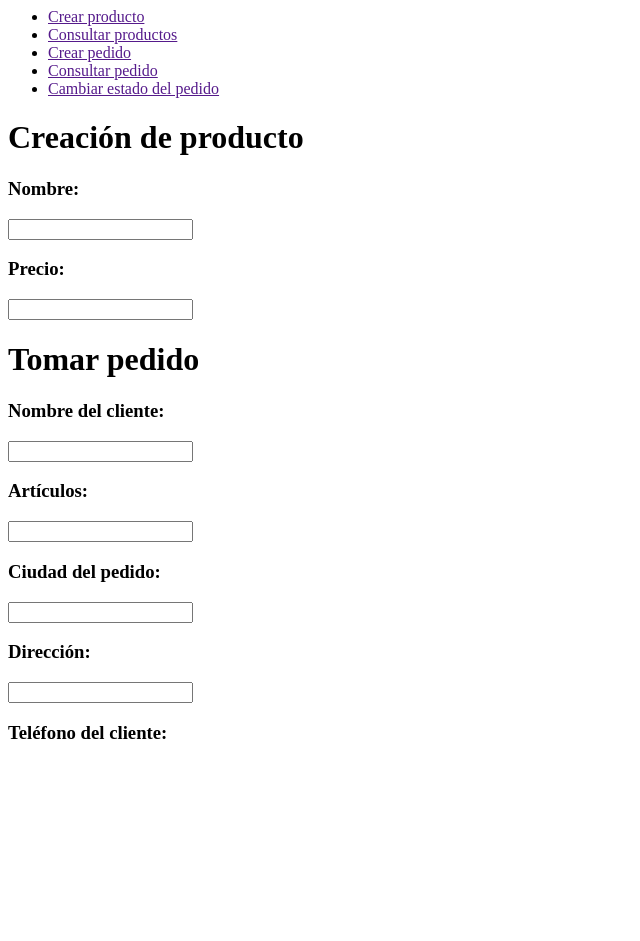
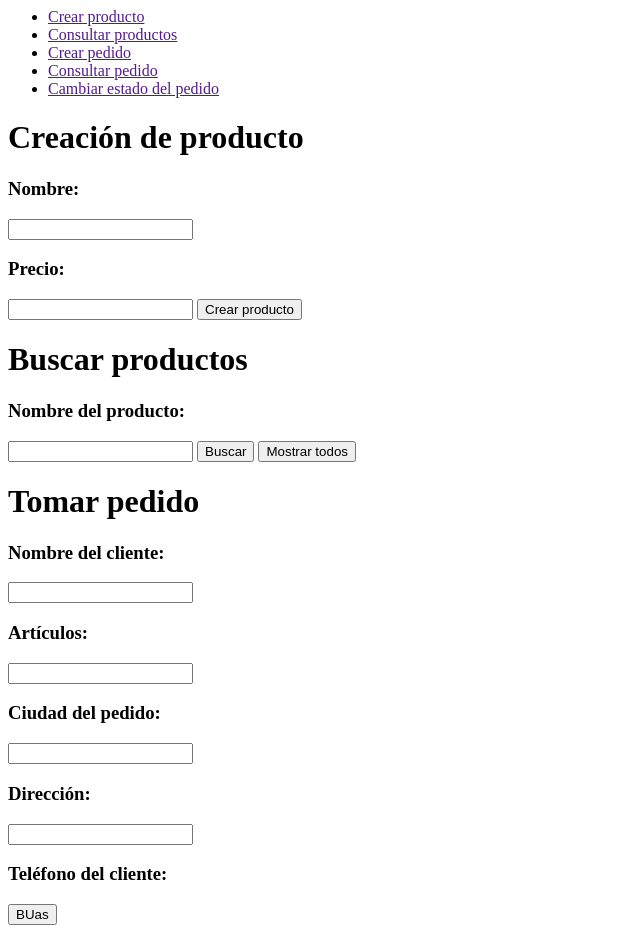
Before and after one commit to EdwardJrS/repo-js, a plain HTML site: page Extras/Otros/Test5g/test5g.html in a window 1280 px wide. Shown: the whole page, without its empty margins (0-640 px from the left). Before the commit the page ends 800 px from the top, so only its background shows below. Drawn offline with Linux system fonts and the light colour scheme.

Commit message:
Se crean los formularios y se deja funcional el formulario de creacion de articulos

```diff
--- a/Extras/Otros/Test5g/test5g.html
+++ b/Extras/Otros/Test5g/test5g.html
@@ -25,13 +25,23 @@
             <form action="">
                 <h1>Creación de producto</h1>
                 <h3>Nombre:</h3>
-                <input type="text" name="nombre-producto" id="">
+                <input type="text" name="nombre-producto" id="nombre-producto">
                 <h3>Precio:</h3>
-                <input type="text" name="precio-producto" id="">
+                <input type="text" name="precio-producto" id="precio-producto">
+                <button onclick="createProduct()" type="button">Crear producto</button>
+            </form>
+        </div>
+        <div id="container-form-show-products">
+            <form action="">
+                <h1>Buscar productos</h1>
+                <h3>Nombre del producto:</h3>
+                <input type="text" name="nombre-producto" id="nombre-producto-all">
+                <button onclick="getByName()" type="button">Buscar</button>
+                <button onclick="getAllProducts()" type="button">Mostrar todos</button>
             </form>
         </div>
         <div id="container-form-create-order">
-            <form action=""></form>
+            <form action="">
                 <h1>Tomar pedido</h1>
                 <h3>Nombre del cliente:</h3>
                 <input type="text" name="nombre-cliente" id="">
@@ -42,9 +52,8 @@
                 <h3>Dirección:</h3>
                 <input type="text" name="direccion-pedido" id="">
                 <h3>Teléfono del cliente:</h3>
-        </div>
-        <div id="container-form-show-products">
-            <form action=""></form>
+                <input type="button" value="BUas">
+            </form>
         </div>
         <div id="container-form-show-orders">
             <form action=""></form>
--- a/Extras/Otros/Test5g/test5gGui.js
+++ b/Extras/Otros/Test5g/test5gGui.js
@@ -0,0 +1,36 @@
+/**
+ * Formularios para los pedidos
+ */
+
+let orderList = [];
+let productList = [];
+
+function createProduct() {
+    let newProductName = document.getElementById('nombre-producto'.toLocaleLowerCase()).value;
+    let newProductPrice = parseFloat(document.getElementById('precio-producto').value);
+
+    if (!newProductName || !newProductPrice){ // VALIDA SI LOS CAMPOS SE ENVIAN VACÍOS
+        return alert("Error, verifique los datos del producto!");
+    } else {
+        var product = { // ASIGNA LOS VALORES DE LAS PROPIEDADES DEL OBJETO
+            productName: newProductName,
+            price: parseFloat(newProductPrice)
+        };
+        productList.push(product); // AGREGA EL OBJETO A LA LISTA
+        // let jsonString = JSON.stringify(productList, null, 2);
+        // console.log(jsonString);
+        document.getElementById('nombre-producto').value = "";
+        document.getElementById('precio-producto').value = "";
+        return alert(`Producto: ${product.productName} creado!`);
+    }
+ }
+
+ function getAllProducts() { // MOSTRAR EL LISTADO DE PRODUCTOS RECIEN REGISTRADOS
+    if (productList.length < 1) {
+        alert("LA BASE DE DATOS DE PRODUCTOS ESTÁ VACÍA!");
+    } else {
+        productList.forEach(product => { // MUESTRA LOS PRODUCTOS DE LA LISTA POR NOMBRE Y PRECIO
+            console.log(`Producto: ${product.productName}\nPrecio: ${product.price}`);
+        });
+    }
+ }
```
Also changed, not shown: Extras/Otros/Test5g/test5g.js (+5 -5 lines). Lines whose indentation alone changed are shown as unchanged.
